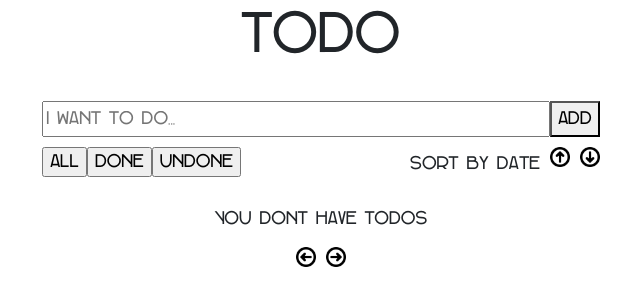
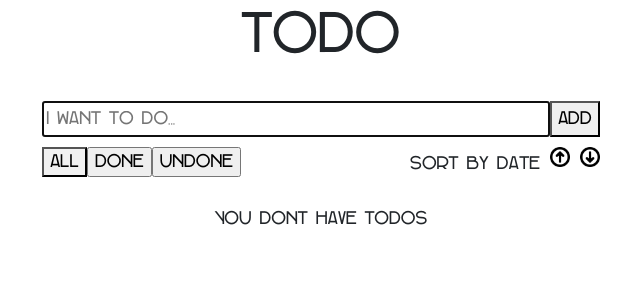
Before and after one commit to ArtemSemak/ToDo, a React (Create React App) app: page / in a window 1280 px wide. Shown: the top 306 px of the page, without its empty margins (319-959 px from the left). Built offline with nearby package versions, Linux system fonts and the light colour scheme.

Commit message:
fixed some bugs, added switch for buttons

```diff
--- a/src/App.css
+++ b/src/App.css
@@ -47,6 +47,8 @@ body, header {
   width: 560px;
 
 }
+
+
 .td {
   display: flex;
   justify-content: space-between;
@@ -65,6 +67,11 @@ body, header {
 
 .btnD:active {
   background-color: rgb(175, 174, 174);
+}
+
+.active {
+  background-color: #f1f1f1;
+
 }
 
 .date {
--- a/src/App.js
+++ b/src/App.js
@@ -10,13 +10,29 @@ function App() {
   const [todos, setTodos] = useState([])
   const [sortedTodos, setSortedTodos] = useState([])
   const [currentPage, setCurrentPage] = useState(1)
+  const [doneUnDone, setDoneUnDone] = useState('all')
   const todosPerPage = 5
   const todosForCurrentPage = sortedTodos.slice(currentPage * todosPerPage - 5, currentPage * todosPerPage )
+  const all = []
+  const done = []
+  const unDone = []
+
+  if (doneUnDone === 'all') {
+    all.push('active')
+  } else if (doneUnDone === 'done') {
+    done.push('active')
+  } else {
+    unDone.push('active')
+  }
 
 
   function removeTodo(id) {
     setTodos(todos.filter(todo => todo.id !== id))
     setSortedTodos(sortedTodos.filter(todo => todo.id !== id))
+    console.log(todosForCurrentPage)
+    if (todosForCurrentPage.length - 1 === 0 && currentPage != 1) {
+      setCurrentPage(currentPage - 1)
+    }
   }
 
 
@@ -60,15 +76,17 @@ function doneTodo(id) {
   }
 
   function sortByComplete(flag) {
-
+    setCurrentPage(1)
     if (flag === 'all') {
       setSortedTodos(todos)
+      setDoneUnDone('all')
     }
     else if (flag === 'done'){
-
+      setDoneUnDone('done')
       setSortedTodos(todos.filter(it => it.completed === true))
     } else {
       setSortedTodos(todos.filter(it => it.completed === false))
+      setDoneUnDone('undone')
     }
 
 
@@ -88,7 +106,7 @@ function doneTodo(id) {
 
   function addTodo(value) {
 
-
+      setDoneUnDone('all')
       const id = Date.now()
       if (value.trim()) {
         console.log(value)
@@ -97,7 +115,7 @@ function doneTodo(id) {
             id: id,
             title: value,
             completed: false,
-            date: `${date.getDate()}.${date.getMonth()}.${date.getFullYear()}`
+            date: `${date.getDate()}.${date.getMonth() + 1}.${date.getFullYear()}`
 
           }
         ))
@@ -106,7 +124,7 @@ function doneTodo(id) {
             id: id,
             title: value,
             completed: false,
-            date: `${date.getDate()}.${date.getMonth()}.${date.getFullYear()}`
+            date: `${date.getDate()}.${date.getMonth() + 1}.${date.getFullYear()}`
 
           }
         ))
@@ -133,9 +151,9 @@ function doneTodo(id) {
           <InputToDo addTodo={addTodo}/>
         <section className="control">
             <section className="dund">
-                <input type="button" onClick={() => sortByComplete('all')} value="All" title="Show all plans"/>
-                <input type="button" onClick={() => sortByComplete('done')} value="Done" title="Show completed plans"/>
-                <input type="button" onClick={() => sortByComplete('undone')} value="Undone" className="btnU" title="Show uncompleted plans"/>
+                <input type="button" onClick={() => sortByComplete('all')} value="All" className={all.join(' ')} title="Show all plans"/>
+                <input type="button" onClick={() => sortByComplete('done')} value="Done" className={done.join(' ')} title="Show completed plans"/>
+                <input type="button" onClick={() => sortByComplete('undone')} value="Undone" className={unDone.join(' ')} title="Show uncompleted plans"/>
             </section>
             <section className="dund">
                 <span className="lblar"> Sort by date </span>
@@ -153,7 +171,7 @@ function doneTodo(id) {
 
     <footer>
 
-      <Pagination todosLength={sortedTodos.length} todosPerPage={todosPerPage} pageClick={hanlePageClick} nextPage={nextPage} prevPage={prevPage}/>
+      <Pagination currentPage={currentPage} todosLength={sortedTodos.length} todosPerPage={todosPerPage} pageClick={hanlePageClick} nextPage={nextPage} prevPage={prevPage}/>
 
     </footer>
     </body>
--- a/src/InputToDo.js
+++ b/src/InputToDo.js
@@ -12,7 +12,7 @@ function InputToDo({ addTodo }) {
         addTodo(value)
         setValue('')
       }}>
-            <input type="text" value={value} onChange={event => setValue(event.target.value)} placeholder="I want to do..." className="inpTD" title="Write your plan here"/>
+            <input autoFocus type="text" value={value} onChange={event => setValue(event.target.value)} placeholder="I want to do..." className="inpTD" title="Write your plan here"/>
             <button type="submit"  className="btnAdd" title="Add your plan">Add</button>
           </form>
         </section>
--- a/src/Pagination.js
+++ b/src/Pagination.js
@@ -1,25 +1,33 @@
 import './App.css';
-import ReactPaginate from 'react-paginate';
-import { useState } from 'react'
 
 
-function Pagination({ todosLength, todosPerPage, pageClick, prevPage, nextPage }) {
+
+function Pagination({ todosLength, todosPerPage, pageClick, prevPage, nextPage, currentPage }) {
     const pages = []
+
+
 
     for (let i = 1; i <= Math.ceil(todosLength / todosPerPage); i++) {
         pages.push(i)
     }
 
-
+        if (pages.length > 1) {
             return (
                     <section className='footer'>
                             <input class="btnD arrows" type="image" src="left.png" title="Previous page" onClick={prevPage}/>
                             {
-                            pages.map(page => <input className='footer-item' type="button" value={page} onClick={() => pageClick(page)}/>)
+                                pages.map(page => {
+                                    if (page === currentPage){
+                                        return <input className='footer-item active' type="button" value={page} onClick={() => pageClick(page)}/>}
+                                        else {
+                                            return <input className='footer-item' type="button" value={page} onClick={() => pageClick(page)}/>
+                                        }})
                             }
                             <input class="btnD arrows" type="image" src="right.png" title="Next page" onClick={nextPage}/>
                     </section>
-        )
+        ) } else {
+            return <span></span>
+        }
     }
 
 
--- a/src/TDCard.js
+++ b/src/TDCard.js
@@ -22,10 +22,12 @@ function TDCard({ todo, onChange, deleteTodo, editing}) {
                </span>
                {edit ? <form className='input-for-edit' onSubmit={event => {
                  event.preventDefault()
-                 editing(todo.id, value)
-                 setEdit(false)
-               }}><input onKeyDown={ (e) => {
-                 if (e.keyCode === 27) {
+                 if (value.trim()) {
+                  editing(todo.id, value)
+                  setEdit(false)
+                 }
+               }}><input autoFocus onKeyDown={ (e) => {
+                 if (e.key === 'Escape') {
                    setEdit(false)
                  }
                }} value={value} onChange={event => setValue(event.target.value)} placeholder="I want to do..." /></form> : <button onClick={ clickHandler } className='qwe'><span  className={ classes.join(' ') }> { todo.title } </span></button>}
```
Lines whose indentation alone changed are shown as unchanged.
